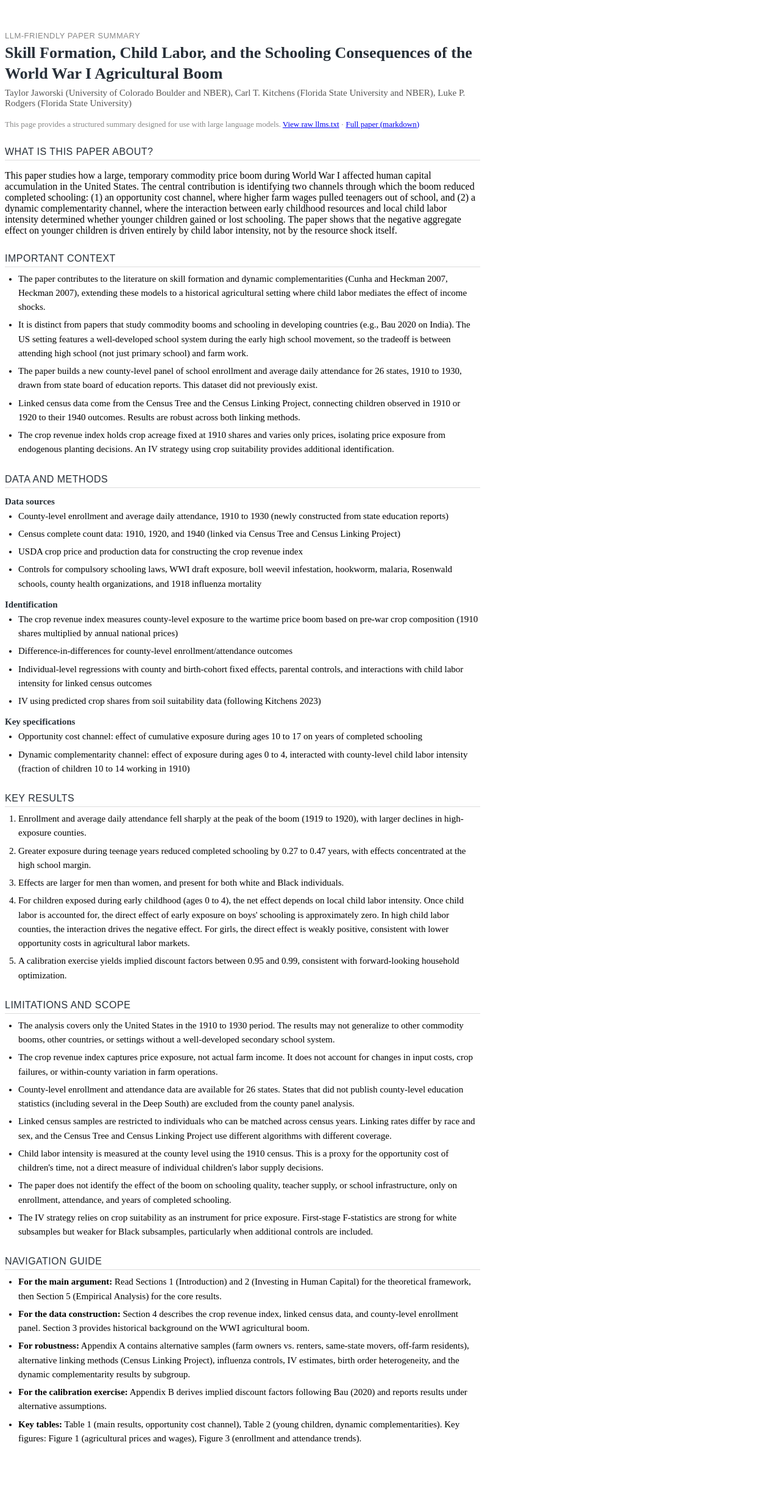
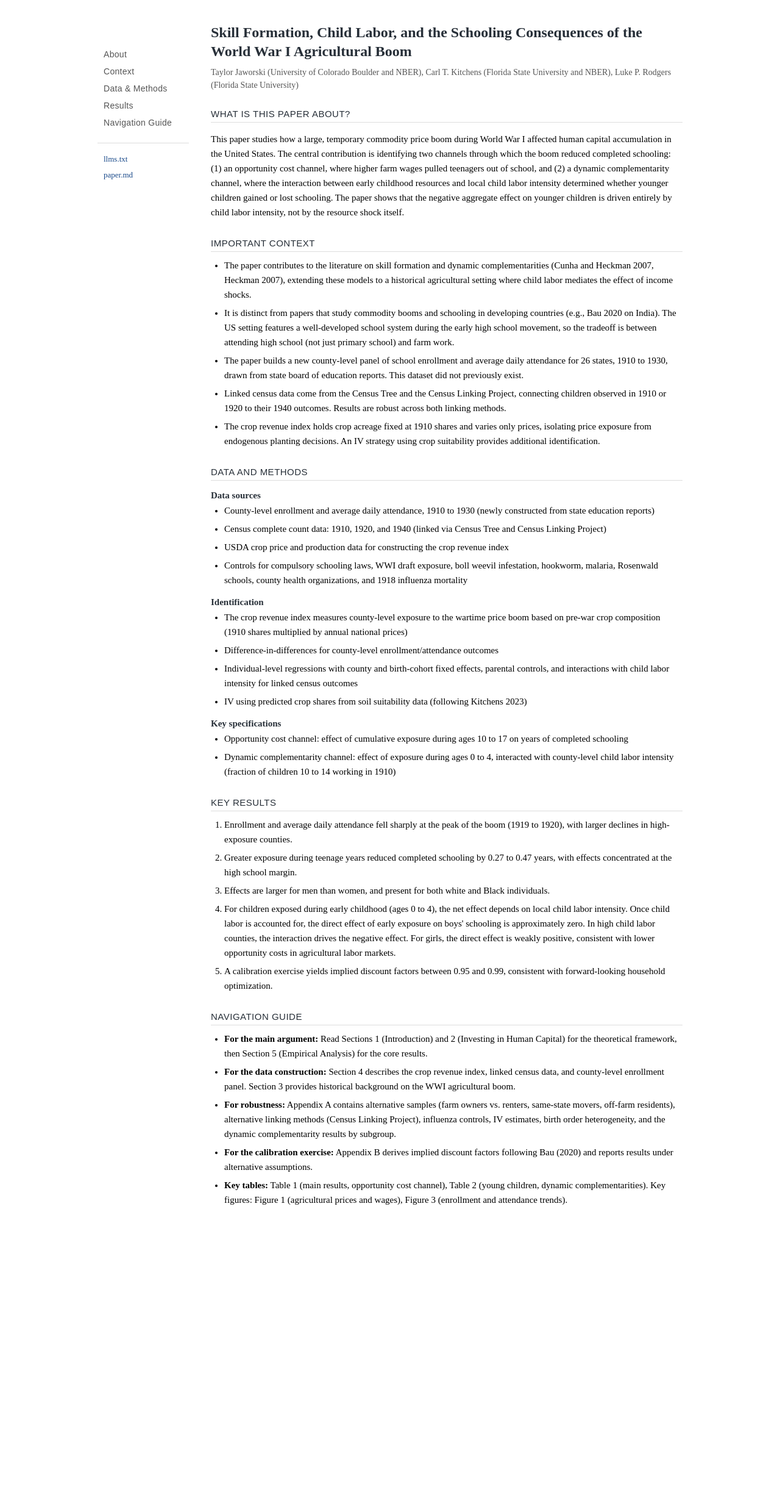
Before and after one commit to jaworskit/jaworskit.github.io, a Jekyll site: the page built from papers/agshockedu/index.html, in a window 1280 px wide. Shown: the whole page at 61% size. Built offline with Jekyll 4.4.1, drawn with Linux system fonts in a browser that asks for light colours; after the commit the page ends 2057 px from its top, so only the background shows below that.

Commit message:
Update index.html

```diff
--- a/papers/agshockedu/index.html
+++ b/papers/agshockedu/index.html
@@ -1,34 +1,40 @@
 ---
-title: "LLM-Friendly: Skill Formation, Child Labor, and the WWI Agricultural Boom"
+title: "Skill Formation, Child Labor, and the WWI Agricultural Boom"
 description: "An LLM-readable orientation file for Jaworski, Kitchens, and Rodgers."
 ---
 
-<div class="page" style="max-width:780px; padding-top:30px; padding-bottom:40px;">
+<div class="llm-page">
 
-  <p style="margin-bottom:4px; font-size:13px; color:#888; text-transform:uppercase; letter-spacing:0.5px; font-family:'Oswald',sans-serif;">LLM-Friendly Paper Summary</p>
+  <aside class="llm-sidebar">
+    <nav>
+      <a href="#about">About</a>
+      <a href="#context">Context</a>
+      <a href="#data">Data &amp; Methods</a>
+      <a href="#results">Results</a>
+      <a href="#guide">Navigation Guide</a>
+    </nav>
+    <div class="llm-sidebar-files">
+      <a href="llms.txt">llms.txt</a>
+      <a href="paper.md">paper.md</a>
+    </div>
+  </aside>
 
-  <h1 style="font-family:'Source Serif 4',serif; font-size:26px; font-weight:600; margin:0 0 6px 0; line-height:1.3; color:#272f38;">
-    Skill Formation, Child Labor, and the Schooling Consequences of the World War I Agricultural Boom
-  </h1>
+  <main class="llm-content">
 
-  <p style="font-size:15px; color:#555; margin:0 0 18px 0; text-align:left;">
+    <h1>Skill Formation, Child Labor, and the Schooling Consequences of the World War I Agricultural Boom</h1>
+
+    <p class="llm-authors">
       Taylor Jaworski (University of Colorado Boulder and NBER), Carl T. Kitchens (Florida State University and NBER), Luke P. Rodgers (Florida State University)
     </p>
 
-  <p style="font-size:13px; color:#888; margin:0 0 28px 0; text-align:left;">
-    This page provides a structured summary designed for use with large language models.
-    <a href="llms.txt" style="font-size:13px;">View raw llms.txt</a> &#183;
-    <a href="paper.md" style="font-size:13px;">Full paper (markdown)</a>
-  </p>
-
-  <div class="llm-section">
+    <section id="about" class="llm-section">
       <h2>What is this paper about?</h2>
       <p>
         This paper studies how a large, temporary commodity price boom during World War I affected human capital accumulation in the United States. The central contribution is identifying two channels through which the boom reduced completed schooling: (1) an opportunity cost channel, where higher farm wages pulled teenagers out of school, and (2) a dynamic complementarity channel, where the interaction between early childhood resources and local child labor intensity determined whether younger children gained or lost schooling. The paper shows that the negative aggregate effect on younger children is driven entirely by child labor intensity, not by the resource shock itself.
       </p>
-  </div>
+    </section>
 
-  <div class="llm-section">
+    <section id="context" class="llm-section">
       <h2>Important context</h2>
       <ul>
         <li>The paper contributes to the literature on skill formation and dynamic complementarities (Cunha and Heckman 2007, Heckman 2007), extending these models to a historical agricultural setting where child labor mediates the effect of income shocks.</li>
@@ -37,9 +43,9 @@ description: "An LLM-readable orientation file for Jaworski, Kitchens, and Rodge
         <li>Linked census data come from the Census Tree and the Census Linking Project, connecting children observed in 1910 or 1920 to their 1940 outcomes. Results are robust across both linking methods.</li>
         <li>The crop revenue index holds crop acreage fixed at 1910 shares and varies only prices, isolating price exposure from endogenous planting decisions. An IV strategy using crop suitability provides additional identification.</li>
       </ul>
-  </div>
+    </section>
 
-  <div class="llm-section">
+    <section id="data" class="llm-section">
       <h2>Data and methods</h2>
 
       <h3>Data sources</h3>
@@ -63,9 +69,9 @@ description: "An LLM-readable orientation file for Jaworski, Kitchens, and Rodge
         <li>Opportunity cost channel: effect of cumulative exposure during ages 10 to 17 on years of completed schooling</li>
         <li>Dynamic complementarity channel: effect of exposure during ages 0 to 4, interacted with county-level child labor intensity (fraction of children 10 to 14 working in 1910)</li>
       </ul>
-  </div>
+    </section>
 
-  <div class="llm-section">
+    <section id="results" class="llm-section">
       <h2>Key results</h2>
       <ol>
         <li>Enrollment and average daily attendance fell sharply at the peak of the boom (1919 to 1920), with larger declines in high-exposure counties.</li>
@@ -74,22 +80,9 @@ description: "An LLM-readable orientation file for Jaworski, Kitchens, and Rodge
         <li>For children exposed during early childhood (ages 0 to 4), the net effect depends on local child labor intensity. Once child labor is accounted for, the direct effect of early exposure on boys' schooling is approximately zero. In high child labor counties, the interaction drives the negative effect. For girls, the direct effect is weakly positive, consistent with lower opportunity costs in agricultural labor markets.</li>
         <li>A calibration exercise yields implied discount factors between 0.95 and 0.99, consistent with forward-looking household optimization.</li>
       </ol>
-  </div>
+    </section>
 
-  <div class="llm-section">
-    <h2>Limitations and scope</h2>
-    <ul>
-      <li>The analysis covers only the United States in the 1910 to 1930 period. The results may not generalize to other commodity booms, other countries, or settings without a well-developed secondary school system.</li>
-      <li>The crop revenue index captures price exposure, not actual farm income. It does not account for changes in input costs, crop failures, or within-county variation in farm operations.</li>
-      <li>County-level enrollment and attendance data are available for 26 states. States that did not publish county-level education statistics (including several in the Deep South) are excluded from the county panel analysis.</li>
-      <li>Linked census samples are restricted to individuals who can be matched across census years. Linking rates differ by race and sex, and the Census Tree and Census Linking Project use different algorithms with different coverage.</li>
-      <li>Child labor intensity is measured at the county level using the 1910 census. This is a proxy for the opportunity cost of children's time, not a direct measure of individual children's labor supply decisions.</li>
-      <li>The paper does not identify the effect of the boom on schooling quality, teacher supply, or school infrastructure, only on enrollment, attendance, and years of completed schooling.</li>
-      <li>The IV strategy relies on crop suitability as an instrument for price exposure. First-stage F-statistics are strong for white subsamples but weaker for Black subsamples, particularly when additional controls are included.</li>
-    </ul>
-  </div>
-
-  <div class="llm-section">
+    <section id="guide" class="llm-section">
       <h2>Navigation guide</h2>
       <ul>
         <li><strong>For the main argument:</strong> Read Sections 1 (Introduction) and 2 (Investing in Human Capital) for the theoretical framework, then Section 5 (Empirical Analysis) for the core results.</li>
@@ -98,23 +91,106 @@ description: "An LLM-readable orientation file for Jaworski, Kitchens, and Rodge
         <li><strong>For the calibration exercise:</strong> Appendix B derives implied discount factors following Bau (2020) and reports results under alternative assumptions.</li>
         <li><strong>Key tables:</strong> Table 1 (main results, opportunity cost channel), Table 2 (young children, dynamic complementarities). Key figures: Figure 1 (agricultural prices and wages), Figure 3 (enrollment and attendance trends).</li>
       </ul>
-  </div>
+    </section>
+
+  </main>
 
 </div>
 
 <style>
+  .llm-page {
+    display: flex;
+    max-width: 960px;
+    margin: 0 auto;
+    padding: 30px 20px 40px;
+    gap: 36px;
+  }
+
+  /* ── Sidebar ── */
+  .llm-sidebar {
+    position: sticky;
+    top: 76px;
+    align-self: flex-start;
+    width: 150px;
+    flex-shrink: 0;
+  }
+  .llm-sidebar nav {
+    display: flex;
+    flex-direction: column;
+    gap: 2px;
+  }
+  .llm-sidebar nav a {
+    font-family: 'Oswald', sans-serif;
+    font-size: 14px;
+    font-weight: 400;
+    letter-spacing: 0.3px;
+    color: #555;
+    text-decoration: none;
+    padding: 5px 10px;
+    border-radius: 4px;
+    transition: background 0.15s, color 0.15s;
+  }
+  .llm-sidebar nav a:hover {
+    background: #f0ece6;
+    color: #1a4a8a;
+    text-decoration: none;
+  }
+  .llm-sidebar-files {
+    margin-top: 20px;
+    padding-top: 14px;
+    border-top: 1px solid #ddd;
+    display: flex;
+    flex-direction: column;
+    gap: 2px;
+  }
+  .llm-sidebar-files a {
+    font-family: 'Source Serif 4', serif;
+    font-size: 13px;
+    color: #1a4a8a;
+    text-decoration: none;
+    padding: 4px 10px;
+    border-radius: 4px;
+    transition: background 0.15s;
+  }
+  .llm-sidebar-files a:hover {
+    background: #f0ece6;
+    text-decoration: none;
+  }
+
+  /* ── Content ── */
+  .llm-content {
+    flex: 1;
+    min-width: 0;
+  }
+  .llm-content h1 {
+    font-family: 'Source Serif 4', serif;
+    font-size: 24px;
+    font-weight: 600;
+    line-height: 1.3;
+    color: #272f38;
+    margin: 0 0 8px 0;
+  }
+  .llm-authors {
+    font-size: 14px;
+    color: #555;
+    text-align: left;
+    margin: 0 0 28px 0;
+    line-height: 1.5;
+  }
+
+  /* ── Sections ── */
   .llm-section {
-    margin-bottom: 28px;
+    margin-bottom: 30px;
   }
   .llm-section h2 {
     font-family: 'Oswald', sans-serif;
-    font-size: 16px;
+    font-size: 15px;
     font-weight: 500;
     text-transform: uppercase;
     letter-spacing: 0.5px;
     color: #272f38;
-    margin: 0 0 8px 0;
-    padding-bottom: 4px;
+    margin: 0 0 10px 0;
+    padding-bottom: 5px;
     border-bottom: 1px solid #ddd;
   }
   .llm-section h3 {
@@ -122,7 +198,12 @@ description: "An LLM-readable orientation file for Jaworski, Kitchens, and Rodge
     font-size: 15px;
     font-weight: 600;
     color: #272f38;
-    margin: 14px 0 4px 0;
+    margin: 16px 0 4px 0;
+  }
+  .llm-section p {
+    text-align: left;
+    font-size: 15px;
+    line-height: 1.6;
   }
   .llm-section ul, .llm-section ol {
     padding-left: 22px;
@@ -130,11 +211,48 @@ description: "An LLM-readable orientation file for Jaworski, Kitchens, and Rodge
   }
   .llm-section li {
     font-size: 15px;
-    line-height: 1.55;
+    line-height: 1.6;
     margin-bottom: 6px;
     text-align: left;
   }
-  .llm-section p {
-    text-align: left;
+
+  /* ── Mobile: collapse sidebar ── */
+  @media (max-width: 768px) {
+    .llm-page {
+      flex-direction: column;
+      gap: 0;
+      padding-top: 16px;
+    }
+    .llm-sidebar {
+      position: static;
+      width: 100%;
+      display: flex;
+      flex-wrap: wrap;
+      align-items: center;
+      gap: 4px 0;
+      margin-bottom: 20px;
+      padding-bottom: 14px;
+      border-bottom: 1px solid #ddd;
+    }
+    .llm-sidebar nav {
+      flex-direction: row;
+      flex-wrap: wrap;
+      gap: 0;
+    }
+    .llm-sidebar nav a {
+      padding: 4px 8px;
+      font-size: 13px;
+    }
+    .llm-sidebar-files {
+      margin-top: 0;
+      padding-top: 0;
+      border-top: none;
+      flex-direction: row;
+      gap: 0;
+      margin-left: auto;
+    }
+    .llm-sidebar-files a {
+      padding: 4px 8px;
+    }
   }
 </style>
```
Lines whose indentation alone changed are shown as unchanged.
